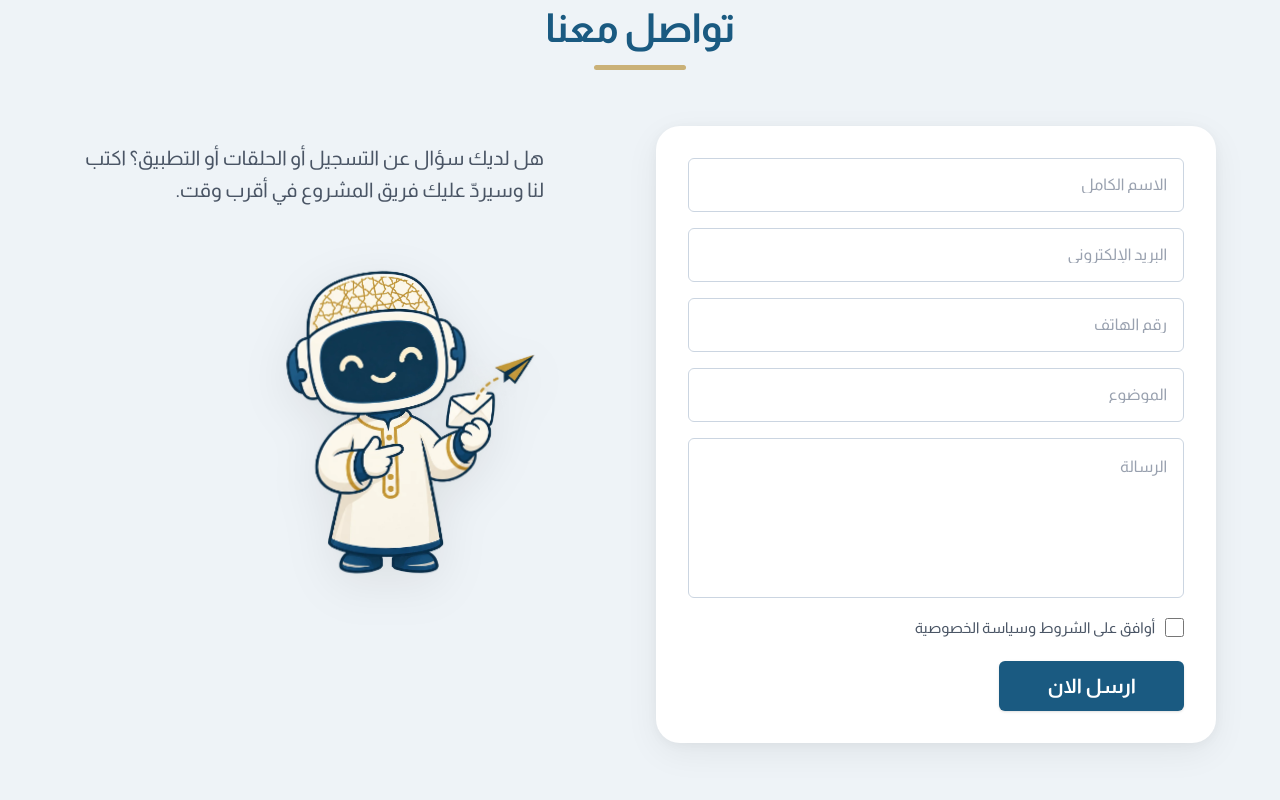
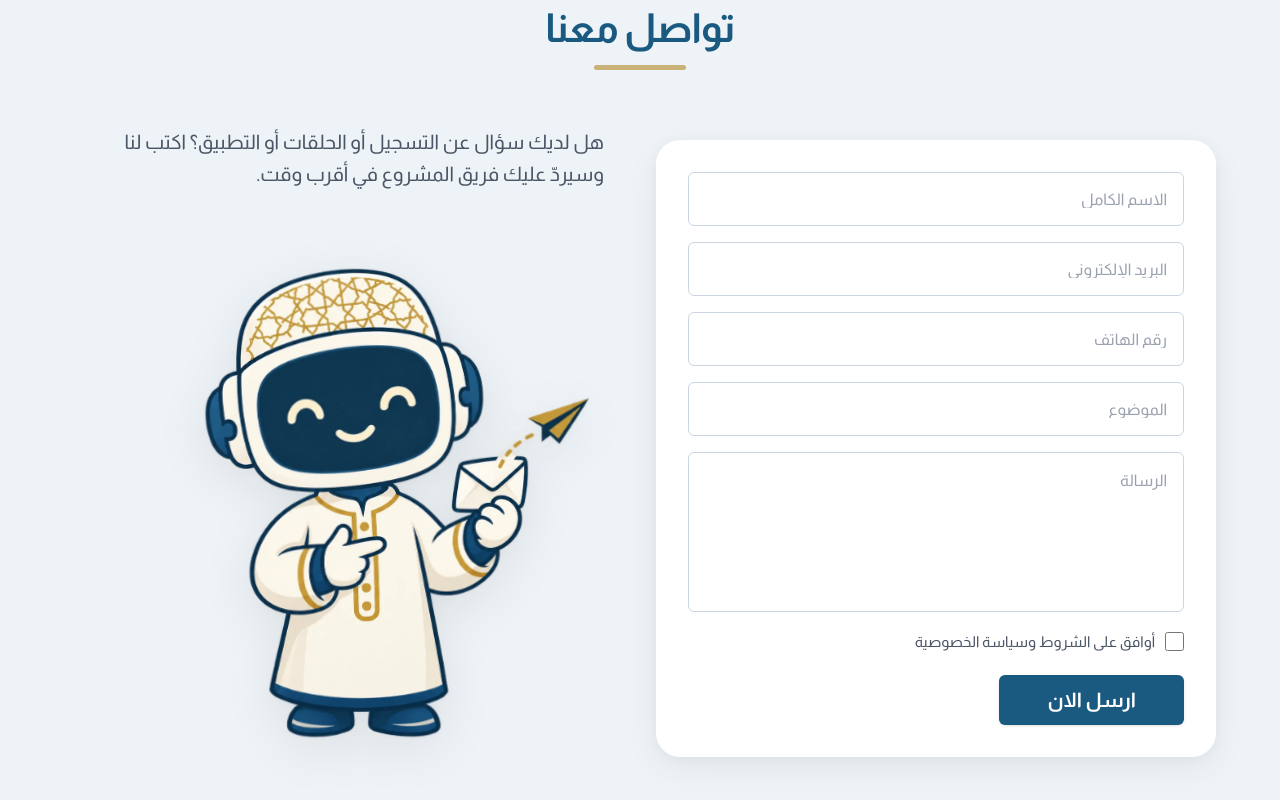
Before and after one commit to lo-ucif/hafez-web, a React (Vite) app: page / in a window 1280 px wide. Shown: the part 5600-6400 px from the top of the page. Built offline with nearby package versions, Linux system fonts and the light colour scheme.

Commit message:
feat: add Contact section component matching Figma design

```diff
--- a/src/components/home/Contact.tsx
+++ b/src/components/home/Contact.tsx
@@ -63,9 +63,9 @@ export default function Contact() {
       <div
         dir="ltr"
         className="
-          relative z-10 w-full max-w-[1200px]
-          flex flex-col lg:flex-row items-center lg:items-start justify-between
-          gap-10 sm:gap-12 lg:gap-8 xl:gap-14
+          relative z-10 w-full max-w-[1240px]
+          flex flex-col lg:flex-row items-center lg:items-center justify-between
+          gap-8 sm:gap-10 lg:gap-8 xl:gap-12
         "
         data-node-id="329:356"
       >
@@ -74,15 +74,15 @@ export default function Contact() {
           dir="rtl"
           className="
             flex flex-col items-center lg:items-start text-center lg:text-right
-            w-full lg:max-w-[480px] shrink-0
+            w-full lg:max-w-[500px] xl:max-w-[540px] shrink-0
             gap-4 sm:gap-6
-            pt-2 lg:pt-4
+            pt-2 lg:pt-0
           "
           data-node-id="329:378"
         >
           {/* Description */}
           <p
-            className="font-['Almarai'] font-normal text-[16px] sm:text-[18px] md:text-[20px] leading-[1.6] text-gray-600 m-0 max-w-[460px]"
+            className="font-['Almarai'] font-normal text-[16px] sm:text-[18px] md:text-[20px] leading-[1.6] text-gray-600 m-0 max-w-[480px]"
             dir="auto"
             data-node-id="329:380"
           >
@@ -93,8 +93,8 @@ export default function Contact() {
           <div
             className="
               relative shrink-0 select-none
-              w-[220px] sm:w-[260px] md:w-[290px] lg:w-[310px]
-              h-auto mt-2 lg:mt-4 self-center lg:self-start
+              w-[290px] sm:w-[350px] md:w-[400px] lg:w-[450px] xl:w-[480px] max-w-[90vw]
+              h-auto mt-2 lg:mt-3 self-center lg:self-start
             "
             data-node-id="337:148"
             data-name="Cheerful Robot Sending a Paper Plane"
```
